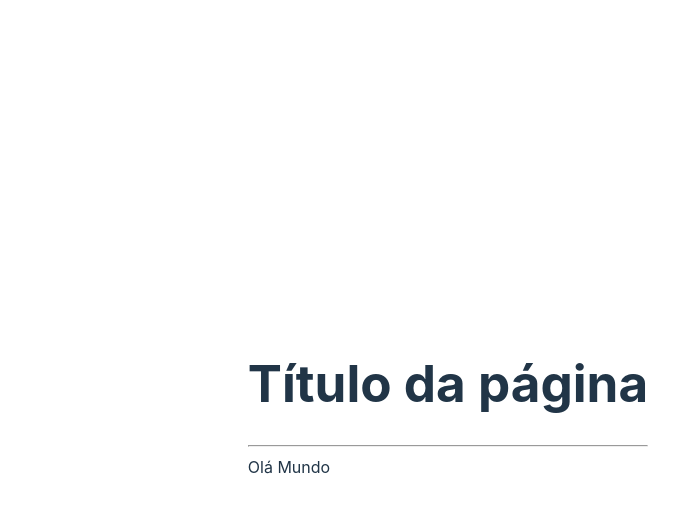
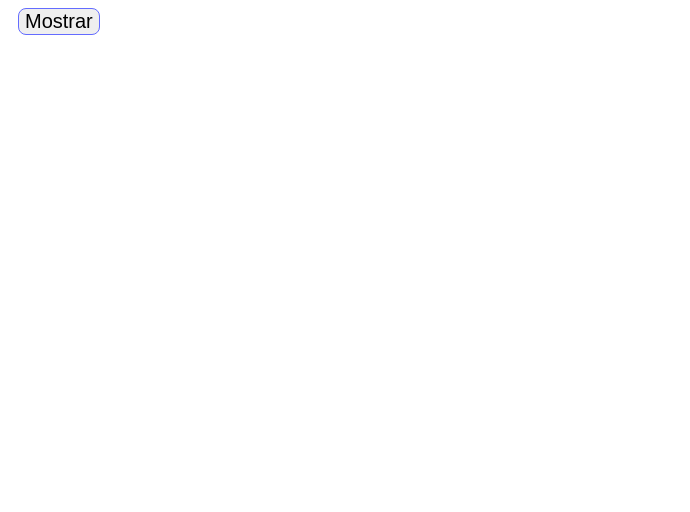
Before and after one commit to Luan-Costa-2l/react, a React (Vite) app in the folder ex003_vite/react-vite/: page / in a window 1280 px wide. Shown: the top 512 px of the page, without its empty margins (0-690 px from the left). Built offline with nearby package versions, Linux system fonts and the light colour scheme.

Commit message:
Adicionando anotações/códigos sobre eventos

```diff
--- a/ex003_vite/react-vite/src/App.tsx
+++ b/ex003_vite/react-vite/src/App.tsx
@@ -1,12 +1,28 @@
-import {Header} from './components/Header'
+import { useState } from "react";
+const App = () => {
+  const [show, setShow] = useState(false);
+  const showText = () => {
+    // setShow(!show)
+    if(show) {
+      setShow(false);
+    } else {
+      setShow(true);
+    }
+  }
 
-const App = () => {
   return (
     <div>
-      <Header />
-      Olá Mundo
+      <button onClick={showText}>{show ? 'Ocultar' : 'Mostrar'}</button>
+
+      {show === true &&
+       <div>
+          bla bla bal
+        </div>
+      }
+
+
     </div>
-  )
+  );
 }
 
 export default App;
--- a/ex003_vite/react-vite/src/components/Header.tsx
+++ b/ex003_vite/react-vite/src/components/Header.tsx
@@ -1,7 +1,11 @@
-export const Header = () => {
+type Props = {
+    title?: string
+}
+
+export const Header = ({title}: Props) => {
     return (
         <header>
-        <h1>Título da página</h1>
+        <h1>{title}</h1>
         <hr />
         </header>
     )
--- /dev/null
+++ b/ex003_vite/react-vite/src/components/luan.css
@@ -0,0 +1,15 @@
+* {
+    font-size: 20px;
+}
+
+button {
+    border: 1px solid #646cff;
+    border-radius: 8px;
+    margin: 0 10px;
+}
+
+button:hover {
+    background-color: #646cff;
+    border-color: transparent;
+    color: #FFF;
+}
--- a/ex003_vite/react-vite/src/main.tsx
+++ b/ex003_vite/react-vite/src/main.tsx
@@ -1,7 +1,8 @@
 import React from 'react'
 import ReactDOM from 'react-dom/client'
 import App from './App'
-import './index.css'
+// import './index.css'
+import './components/luan.css'
 
 ReactDOM.createRoot(document.getElementById('root') as HTMLElement).render(
   <React.StrictMode>
--- a/ex003_vite/react-vite/tsconfig.json
+++ b/ex003_vite/react-vite/tsconfig.json
@@ -14,6 +14,7 @@
     "resolveJsonModule": true,
     "isolatedModules": true,
     "noEmit": true,
+    // "noEmitOnError": true,
     "jsx": "react-jsx"
   },
   "include": ["src"],
```
Also changed, not shown: ex003_vite/react-vite/src/components/Button.tsx (added, +14 -0 lines), ex003_vite/react-vite/src/components/Person.tsx (added, +14 -0 lines), ex003_vite/react-vite/src/components/Photo.tsx (added, +16 -0 lines).
